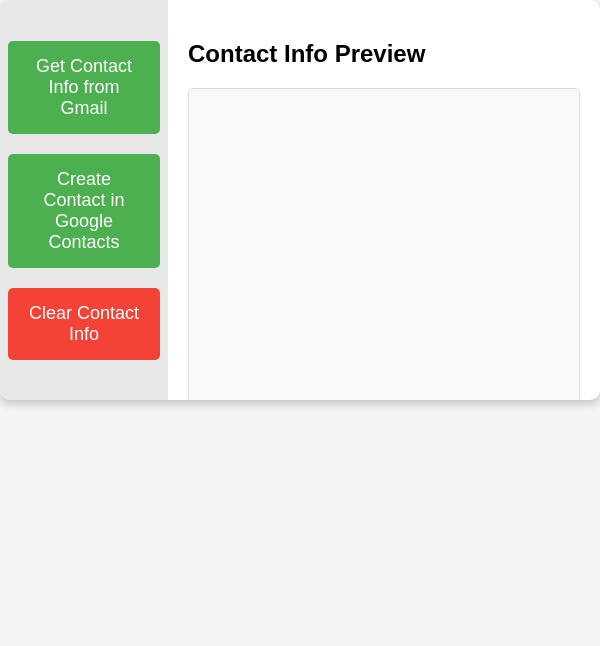
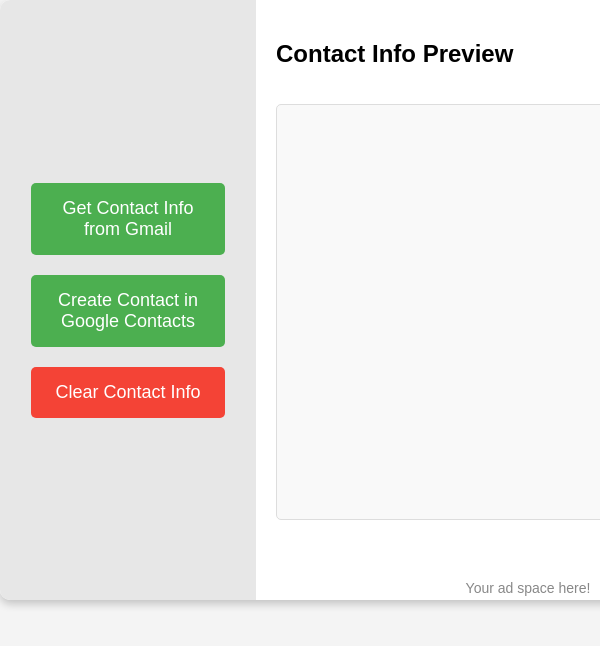
Before and after one commit to MexpressoBean/Get-Email-Contact-Chrome-Extension, a browser extension: page popup.html in a window 400 px wide. Shown: the top 646 px of the page, 600 px wide, since content can reach past the window. Drawn offline with Linux system fonts and the light colour scheme.

Commit message:
update UI and prompt

```diff
--- a/background.js
+++ b/background.js
@@ -21,11 +21,14 @@ chrome.runtime.onMessage.addListener((request, sender, sendResponse) => {
               Please return the contact information in a JSON object with the following fields:
 
               full_name
+              first name
+              last name (please watch out for people who have two last names or hyphenated last names if applicable)
+              nickname (if available)
               email
               phone_number
               website (if available)
               social_media (if available, please seperate out each applicable social media like: Instagram: handle, Facebook: name, etc)
-              If any field is not available, leave it as an empty string.
+              If any field is not available, do not include it in the output.
             `,
           },
         ],
--- a/popup.html
+++ b/popup.html
@@ -16,6 +16,10 @@
         <div class="preview-container">
             <h2>Contact Info Preview</h2>
             <pre id="contactInfoPreview" class="contact-info"></pre>
+            <div class="advertisement">
+                <!-- Placeholder for advertisements -->
+                <p>Your ad space here!</p>
+            </div>
         </div>
     </div>
     <script src="popup.js"></script>
--- a/styles.css
+++ b/styles.css
@@ -7,12 +7,12 @@ body {
 
 .modal {
     display: flex;
-    height: 400px; /* Increased height for better visibility */
-    width: 600px; /* Adjust as necessary */
+    height: 600px; /* Fixed height */
+    width: 800px; /* Adjusted width to maximum */
     background-color: white;
     border-radius: 10px;
     box-shadow: 0 4px 8px rgba(0, 0, 0, 0.2);
-    overflow: hidden;
+    overflow: hidden; /* Prevent overflow */
 }
 
 .button-container {
@@ -22,11 +22,15 @@ body {
     justify-content: center;
     align-items: center;
     background-color: #e7e7e7; /* Light gray background for buttons */
+    padding: 20px; /* Added padding for better layout */
 }
 
 .preview-container {
     width: 70%; /* Remaining space for preview */
     padding: 20px;
+    display: flex;
+    flex-direction: column; /* Flex for stacked layout */
+    height: 100%; /* Use full height */
 }
 
 .styled-button {
@@ -64,7 +68,15 @@ body {
     border-radius: 5px; /* Rounded corners */
     padding: 15px; /* Increased padding */
     white-space: pre-wrap; /* Keep formatting */
-    overflow: auto; /* Scroll if needed */
+    overflow: hidden; /* Prevent scroll bars */
     font-size: 16px; /* Increased font size for better visibility */
-    height: 100%; /* Full height */
+    flex-grow: 1; /* Allow the preview to take up remaining space */
 }
+
+.advertisement {
+    margin-top: 20px; /* Space above advertisement */
+    text-align: center; /* Center ad text */
+    font-size: 14px; /* Smaller text for ads */
+    color: #888; /* Gray color for ads */
+    padding: 10px; /* Padding around ads */
+}
```
